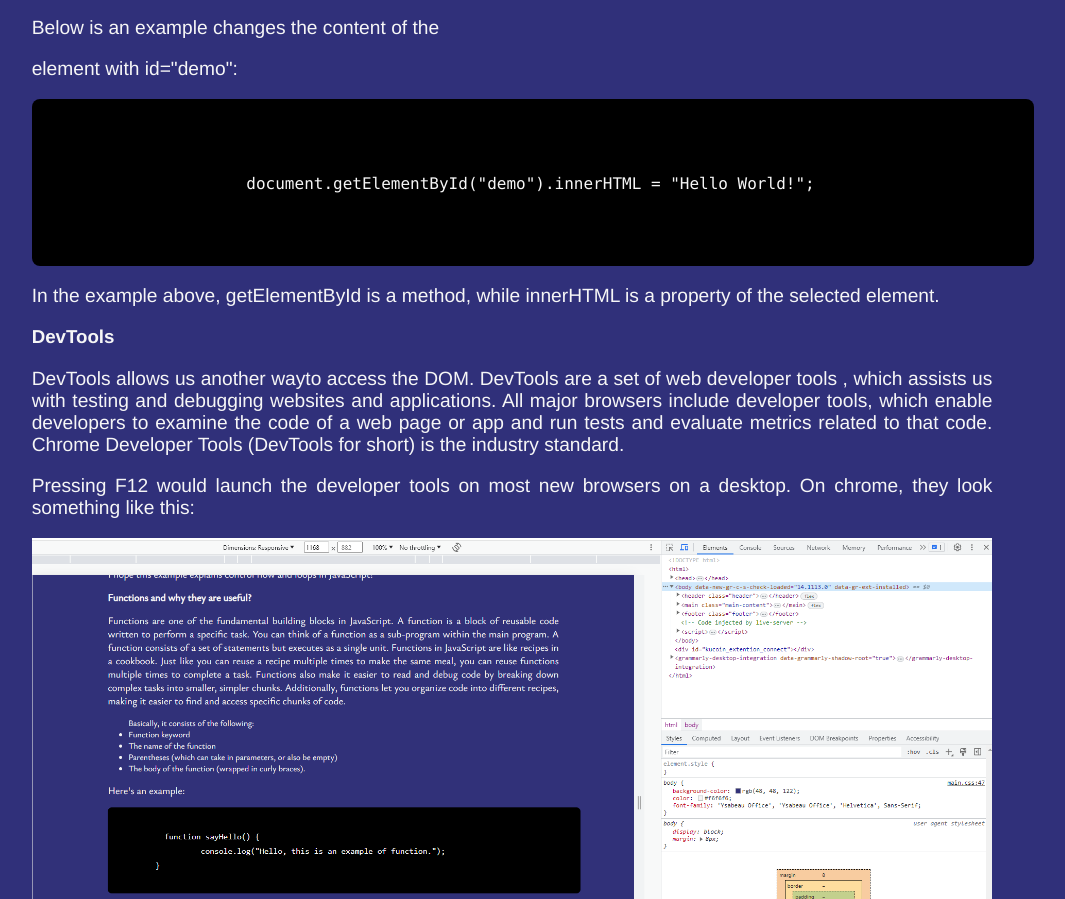
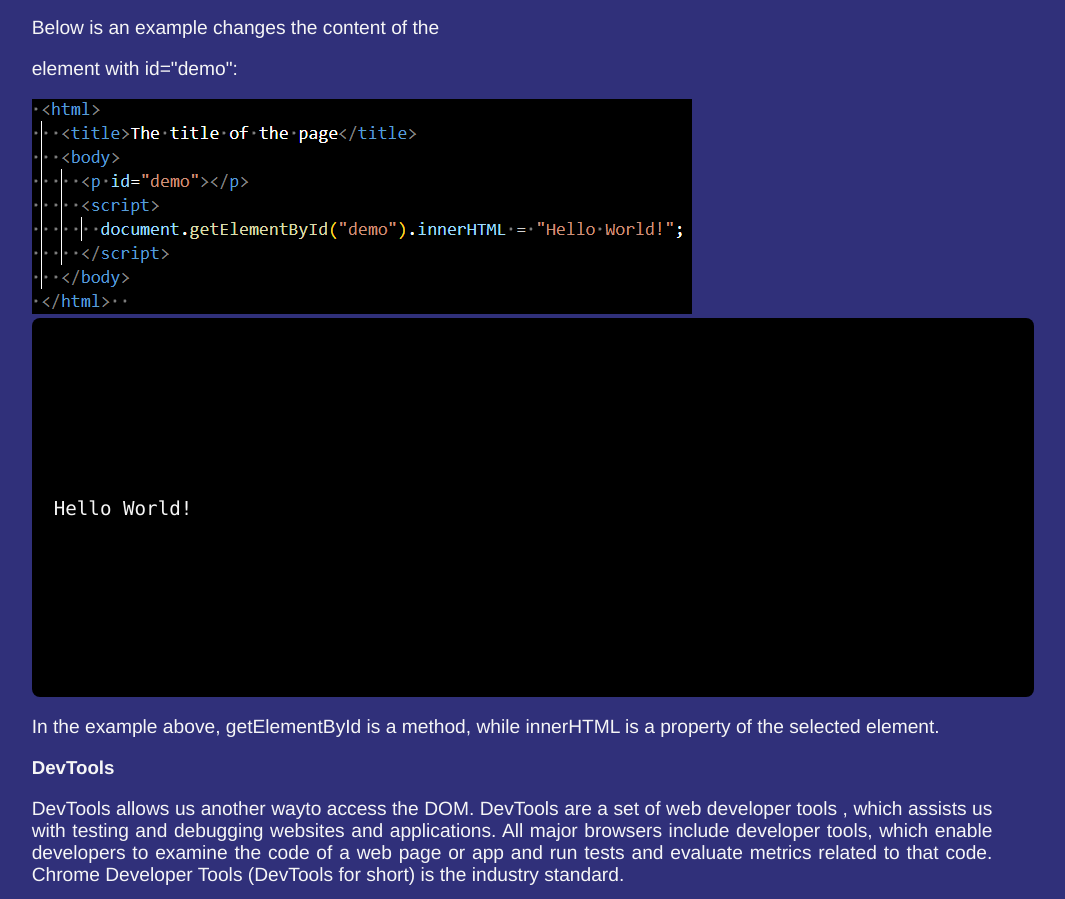
Before and after one commit to liang-wang-mako/liang-wang-mako.github.io, a plain HTML site: page blog/javascript-dom.html in a window 1280 px wide. Shown: the part 7524-8423 px from the top of the page, without its empty margins (128-1193 px from the left). Drawn offline with Linux system fonts and the light colour scheme; a web font is replaced by a local one.

Commit message:
Update JS Fundamental blog

```diff
--- a/blog/javascript-dom.html
+++ b/blog/javascript-dom.html
@@ -348,11 +348,23 @@
           <p>
             Below is an example changes the content of the <p> element with id="demo":
         </p>
+        <img
+            class="image-example"
+            src="../image/access-dom.png"
+            alt="Access Dom Example"
+          />
           <code>
+            <html>
+              <title>The title of the page</title>
+              <body>
+                <p id="demo"></p>
+                <script>
+                  document.getElementById("demo").innerHTML = "Hello World!";
+                </script>
+              </body>
+            </html>
+        </code>
 
-                    document.getElementById("demo").innerHTML = "Hello World!";
-
-              </code>
           <p>
             In the example above, getElementById is a method, while innerHTML is a property of the selected element.
           </p>
```
Also changed, not shown: image/access-dom.png (added). Lines whose indentation alone changed are shown as unchanged.
